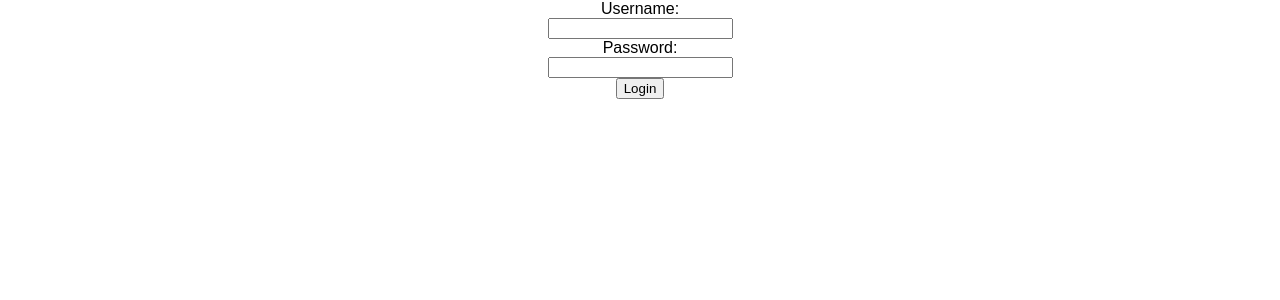
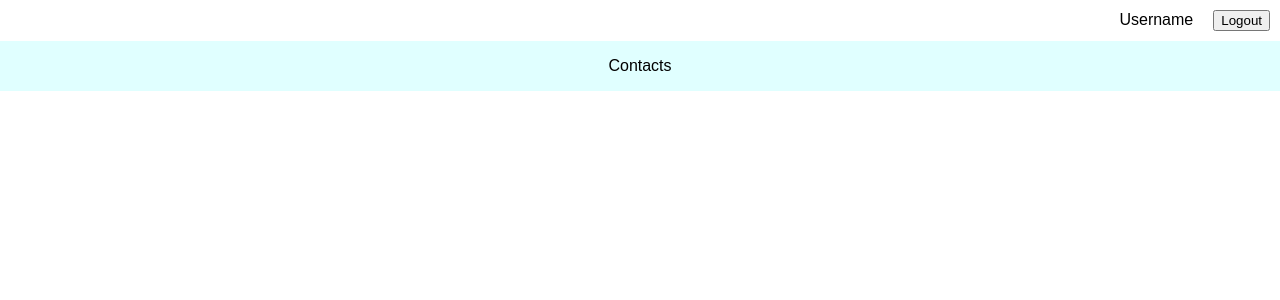
Before and after one commit to HeyyD/WebCaller, a React (Create React App) app in the folder webcaller/: page / in a window 1280 px wide. Shown: the top 300 px of the page. Built offline with nearby package versions, Linux system fonts and the light colour scheme.

Commit message:
Modify MainView
-(render) Add container div
-(CSS) basic layout

```diff
--- a/webcaller/src/App.js
+++ b/webcaller/src/App.js
@@ -1,10 +1,10 @@
 import React, { Component } from 'react';
-import logo from './logo.svg';
 import LoginView from './LoginView';
+import MainView from './MainView';
 
 class App extends Component {
   render() {
-    return <LoginView/>
+    return <MainView/>
   }
 }
 
--- a/webcaller/src/MainView.js
+++ b/webcaller/src/MainView.js
@@ -1,8 +1,19 @@
 import React, { Component } from 'react';
+import './styles/MainView.css'
 
 class MainView extends Component {
   render() {
-    return <p>Jee</p>
+    return (
+          <div>
+            <div id="profile">
+              <p>Username</p>
+              <button>Logout</button>
+            </div>
+            <div id="contacts">
+                <p>Contacts</p>
+            </div>
+          </div>
+    );
   }
 }
 
--- a/webcaller/src/styles/MainView.css
+++ b/webcaller/src/styles/MainView.css
@@ -0,0 +1,14 @@
+#profile {
+  float: right;
+}
+
+#profile p, #profile button {
+  display: inline-block;
+  margin: 10px;
+}
+
+#contacts {
+  background: lightcyan;
+  width: 100%;
+  float: left;
+}
```
